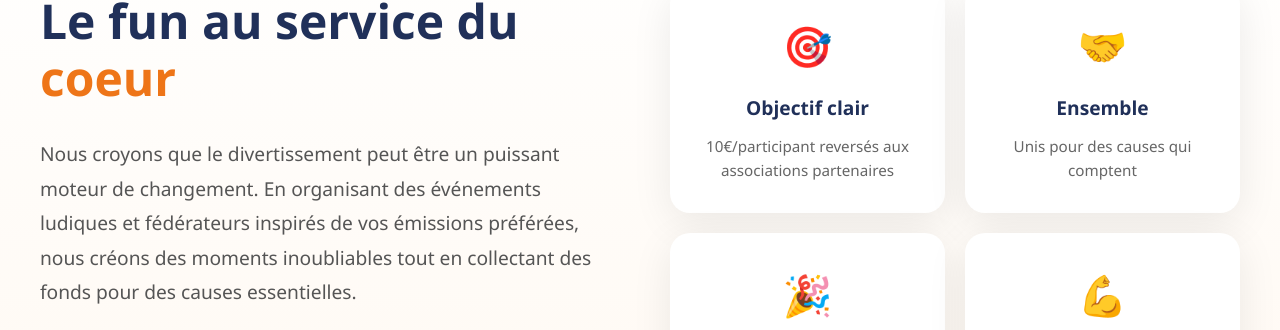
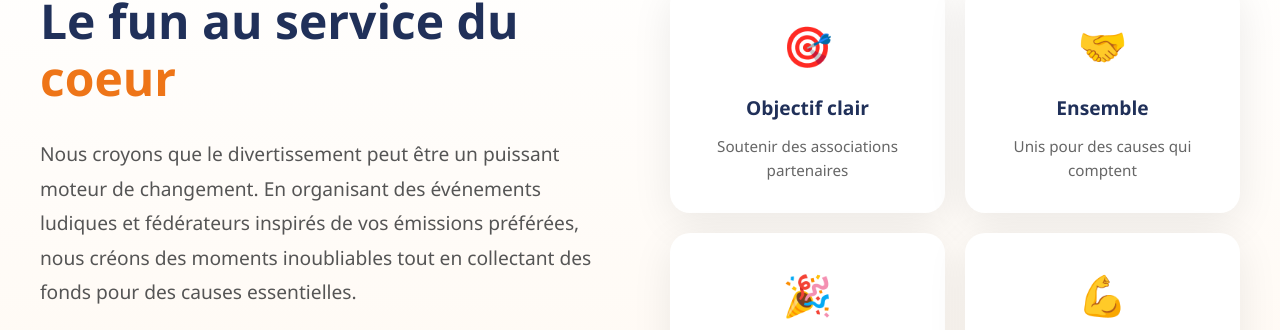
Before and after one commit to Lotto/bindycoeursenaction.fr, a Jekyll site: the page built from index.html, in a window 1280 px wide and 900 px high, scrolled down 1167 px. Shown: the part 124-454 px from the top of the window. Built offline with Jekyll 4.4.1, drawn with Linux system fonts in a browser that asks for light colours; some of the changed text lies outside the part shown.

Commit message:
Page d'accueil : suppression de la mention 10€/participant
Le montant de 10€ par participant est spécifique au premier événement
(L'aventure solidaire) et ne reflète pas forcément tous les futurs
événements. Remplace par des formulations plus génériques sur l'accueil.

Generated with [Claude Code](https://claude.ai/code)
via [Happy](https://happy.engineering)

Co-Authored-By: Claude <noreply@anthropic.com>
Co-Authored-By: Happy <yesreply@happy.engineering>

```diff
--- a/index.html
+++ b/index.html
@@ -851,7 +851,7 @@ layout: default
       <div class="mission-card">
         <div class="icon">🎯</div>
         <h4>Objectif clair</h4>
-        <p>10€/participant reversés aux associations partenaires</p>
+        <p>Soutenir des associations partenaires</p>
       </div>
       <div class="mission-card">
         <div class="icon">🤝</div>
@@ -918,7 +918,7 @@ layout: default
         <ul class="event-features">
           <li>25 avril 2026 - Rouen</li>
           <li>Course en binôme (36€/binôme)</li>
-          <li>10€/participant reversés aux Papillons</li>
+          <li>Au profit des Papillons</li>
           <li>Session complète - prochaine bientôt !</li>
         </ul>
         <a href="{{ site.baseurl }}/aventure-solidaire-rouen-2026" class="event-cta">Découvrir l'événement →</a>
```
